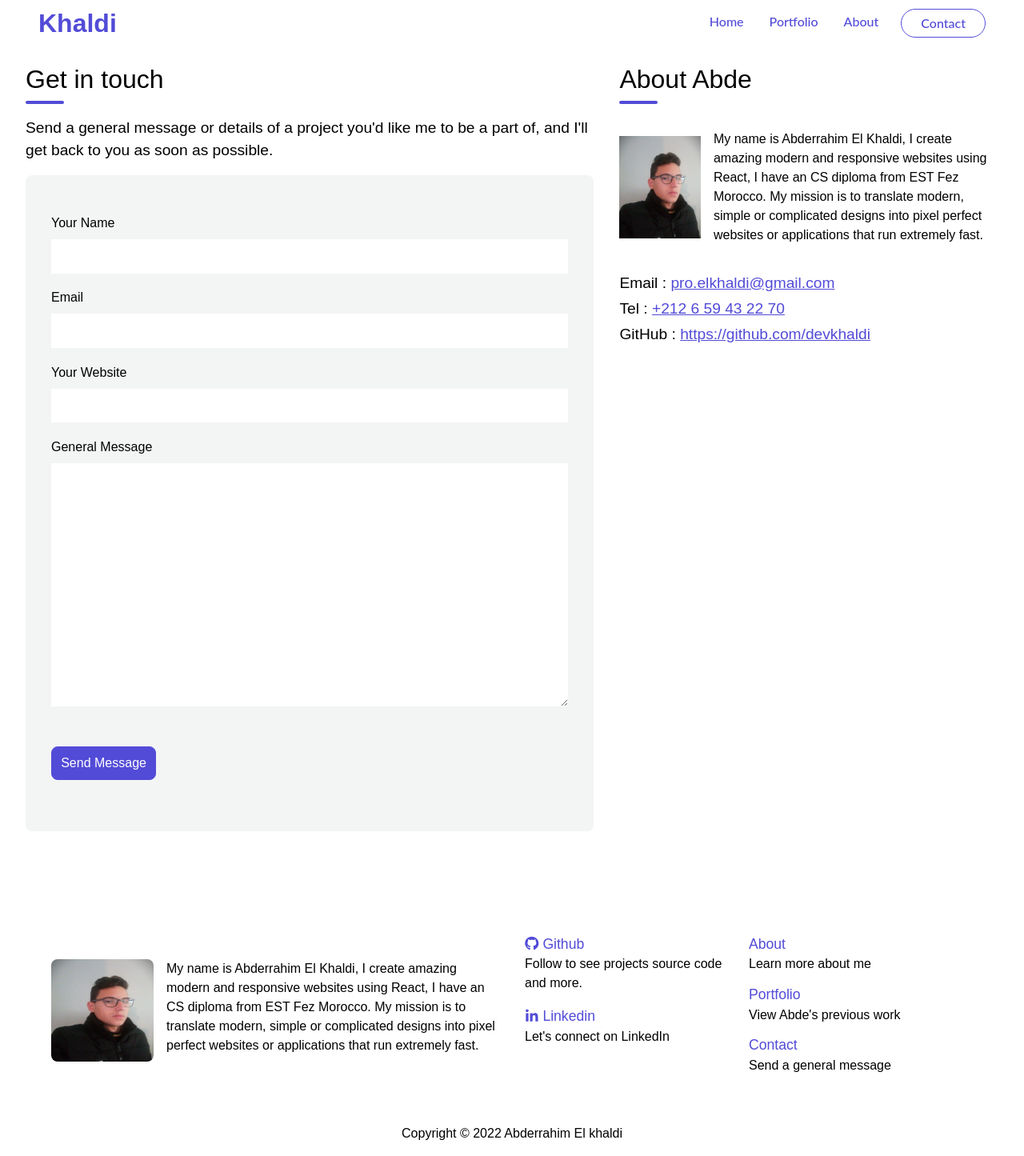
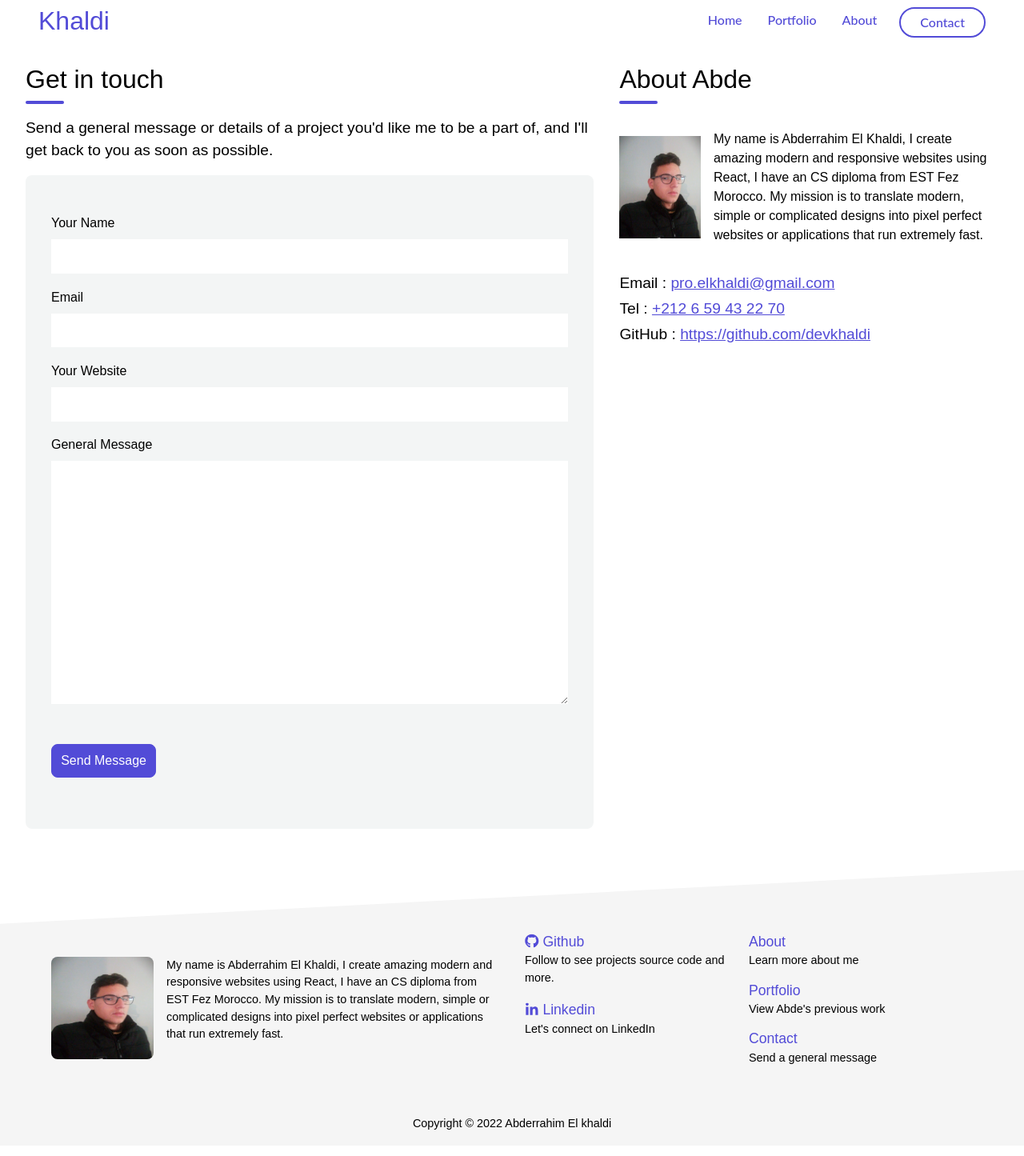
Before and after one commit to devkhaldi/portfolio, a React (Create React App) app: page /contact in a window 1280 px wide. Shown: the whole page at 80% size. Built offline with nearby package versions, Linux system fonts and the light colour scheme.

Commit message:
homepage

```diff
--- a/src/App.css
+++ b/src/App.css
@@ -123,7 +123,7 @@ input {
 }
 
 .btn {
-  border-radius: 2rem;
+  border-radius: 0.8rem;
   padding: 0.3rem 1.5rem;
   border: calc(1rem / 10) solid var(--primary-color);
   font-weight: 500;
--- a/src/components/Footer.css
+++ b/src/components/Footer.css
@@ -1,9 +1,10 @@
 footer {
-  background: var(--white);
-
+  background: var(--footer-bg);
   color: var(--text-1);
   padding: 3rem;
   padding-bottom: 1rem;
+  font-weight: 500;
+  font-size: 0.9rem;
   padding-top: 0rem;
   margin-top: 5rem;
   display: flex;
@@ -85,7 +86,7 @@ footer .copyright-section {
 footer::before {
   content: "";
   position: absolute;
-  background: var(--white);
+  background: var(--footer-bg);
   width: 110%;
   left: -9%;
   z-index: -1;
--- a/src/components/Footer.js
+++ b/src/components/Footer.js
@@ -57,7 +57,7 @@ const Footer = () => {
               <span>View Abde's previous work</span>
             </div>
             <div className='portfolio-link'>
-              <Link exact to='/portfolio'>
+              <Link exact to='/contact'>
                 Contact
               </Link>
               <span>Send a general message</span>
--- a/src/components/Navbar.css
+++ b/src/components/Navbar.css
@@ -2,7 +2,7 @@ nav {
   position: fixed;
   top: 0;
   left: 0;
-  height: 3.6rem;
+  height: 3.3rem;
   width: 100%;
   display: flex;
   align-items: center;
@@ -29,7 +29,6 @@ nav .menu-icon {
   cursor: pointer;
 }
 nav .logo-container a {
-  font-weight: 700;
   font-size: 2rem;
   color: var(--text-2);
   text-decoration: none;
@@ -62,7 +61,7 @@ nav .nav-items .nav-item::after {
 
 nav .nav-items .active::after {
   content: "";
-  height: 0.1rem;
+  height: 0.15rem;
   display: block;
   width: 100%;
   background: var(--text-2);
@@ -73,12 +72,12 @@ nav .nav-items .nav-item:hover::after {
   width: 100%;
   display: block;
   background: var(--text-2);
-  height: 0.1rem;
+  height: 0.15rem;
 }
 nav .nav-items .contact .btn,
 .side-nav-items .btn {
   color: var(--primary-color);
-  border: solid calc(1rem / 16) var(--primary-color);
+  border: solid calc(1rem / 8) var(--primary-color);
   font-size: 1rem;
   font-weight: 500;
   border-radius: 2rem;
@@ -109,7 +108,7 @@ nav .toggle-dark-mode {
   z-index: 10;
   display: none;
   position: fixed;
-  top: 3.6rem;
+  top: 3.3rem;
   width: 17rem;
   background: var(--side-navbar-bg);
   height: calc(100% - 3rem);
--- a/src/contact/Contact.css
+++ b/src/contact/Contact.css
@@ -33,11 +33,11 @@
   content: "";
   display: block;
   width: 0%;
-  height: 0.15rem;
+  height: 0.1rem;
 
   background: var(--primary-color);
   position: relative;
-  bottom: 2px;
+  bottom: 0rem;
   transition: all 0.5s;
 }
 .input-container:focus-within::after {
--- a/src/home/Hero.css
+++ b/src/home/Hero.css
@@ -3,7 +3,7 @@
   width: 100%;
   position: relative;
   margin: auto;
-  margin-top: 3.6rem;
+  margin-top: 3.3rem;
   position: relative;
 }
 
@@ -44,25 +44,27 @@
 .hero .hero-text h1 {
   color: var(--black);
   font-weight: 300;
-  font-size: 2rem;
-  margin-bottom: 1rem;
+  font-size: 2.1rem;
+  margin: 1rem 0;
   /* font-family: SF ui, "Raleway", sans-serif; */
 }
 .hero .hero-text h1 span {
   color: var(--primary-color);
 }
 .hero .hero-text p {
+  width: 95%;
   color: var(--text-1);
-  font-size: 1rem;
+  font-size: 1.05rem;
+  line-height: 1.6rem;
   font-weight: 400;
   font-family: "Poppins", "Raleway", sans-serif;
 }
 .hero .hero-buttons {
-  margin-top: 2rem;
+  margin-top: 1.3rem;
 }
 .hero .hero-buttons .btn {
-  font-size: 0.95rem;
-  padding: 0.5rem 1.7rem;
+  font-size: 0.8rem;
+  padding: 0.4rem 1.5rem;
 }
 .hero .hero-buttons .btn:nth-child(1) {
   background-color: var(--primary-color);
```
